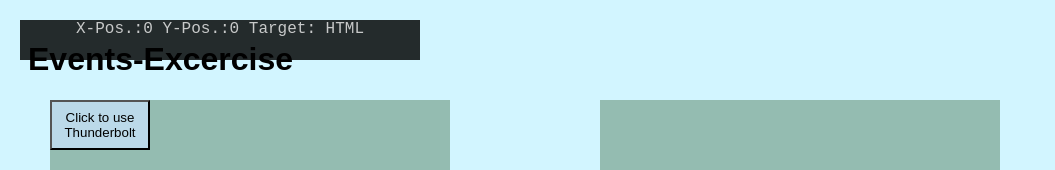
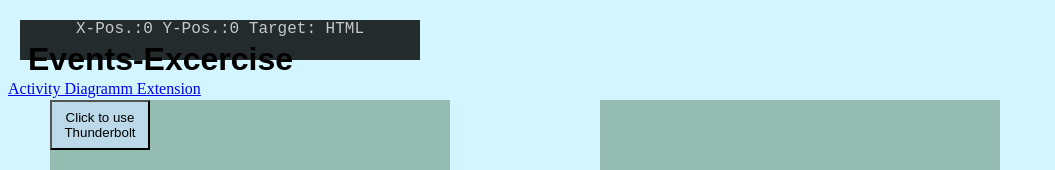
Before and after one commit to leonid3110/EIA2_WiSe22-23, a plain HTML site: page A02_EventInspector/index.html in a window 1280 px wide. Shown: the top 170 px of the page, without its empty margins (0-1055 px from the left). Drawn offline with Linux system fonts and the light colour scheme.

Commit message:
acitivity

```diff
--- a/A02_EventInspector/index.html
+++ b/A02_EventInspector/index.html
@@ -11,6 +11,7 @@
 <body>
     <header>
         <h1> Events-Excercise</h1>
+        <a href="Leonid_Gerasimov_Activity_Diagramm_Extension.pdf">Activity Diagramm Extension</a>
     </header>
     <main>
         <div id="div0">
```
Also changed, not shown: 1 other file.
